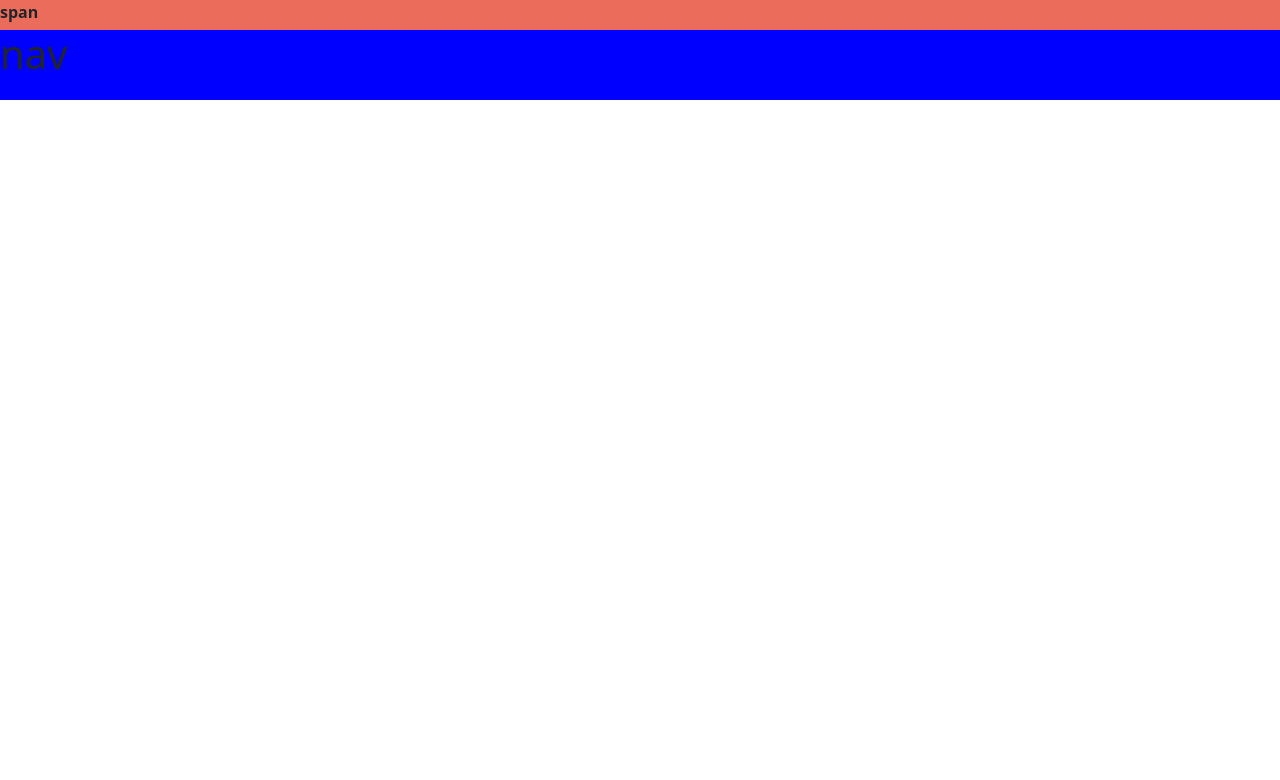
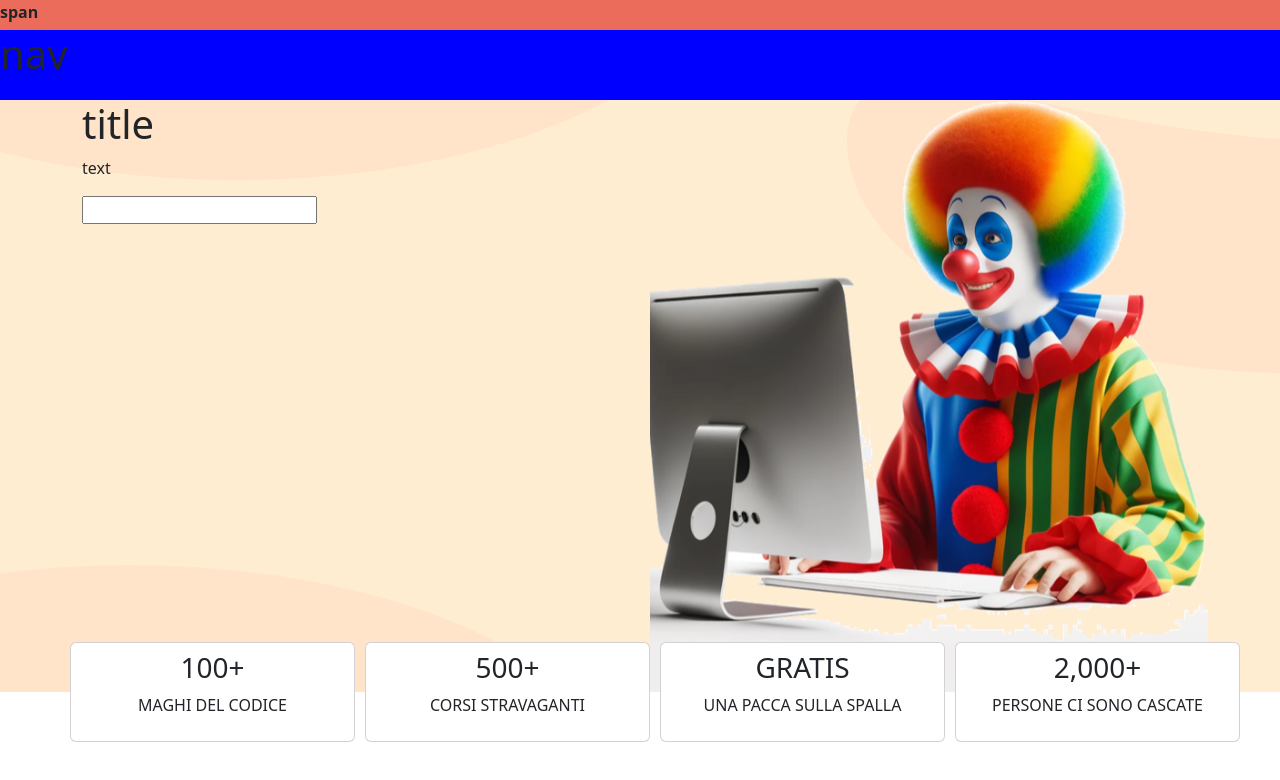
Before and after one commit to GiPisano/landing-page-service, a Vue app: page / in a window 1280 px wide. Shown: the top 780 px of the page. Built offline with nearby package versions, Linux system fonts and the light colour scheme; the HTML template or start-up script is replaced by a standard one.

Commit message:
add codecircus section

```diff
--- a/src/App.vue
+++ b/src/App.vue
@@ -1,15 +1,18 @@
 <script>
 import AppHeader from "./components/AppHeader.vue";
+import AppMain from "./components/AppMain.vue";
 
 export default {
   components: {
     AppHeader,
+    AppMain,
   },
 };
 </script>
 
 <template>
   <app-header></app-header>
+  <app-main></app-main>
 </template>
 
 <style lang="scss">
--- /dev/null
+++ b/src/components/AppMain.vue
@@ -0,0 +1,15 @@
+<script>
+import CodeCircus from "./pages/CodeCircus.vue";
+
+export default {
+  components: {
+    CodeCircus,
+  },
+};
+</script>
+
+<template>
+  <code-circus></code-circus>
+</template>
+
+<style lang="scss" scoped></style>
--- /dev/null
+++ b/src/components/pages/CodeCircus.vue
@@ -0,0 +1,92 @@
+<script>
+export default {
+  data() {
+    return {
+      cards: [
+        {
+          title: "100+",
+          text: "MAGHI DEL CODICE",
+        },
+        {
+          title: "500+",
+          text: "CORSI STRAVAGANTI",
+        },
+        {
+          title: "GRATIS",
+          text: "UNA PACCA SULLA SPALLA",
+        },
+        {
+          title: "2,000+",
+          text: "PERSONE CI SONO CASCATE",
+        },
+      ],
+    };
+  },
+};
+</script>
+
+<template>
+  <div class="circus">
+    <section id="code-circus">
+      <div class="container">
+        <!-- CODE CIRCUS INTRO -->
+        <div class="row">
+          <div class="col-md-6">
+            <h1>title</h1>
+            <p>text</p>
+            <input type="text" />
+          </div>
+          <div class="col-md-6">
+            <img src="../../assets/images/billboard-img.png" alt="" />
+          </div>
+        </div>
+        <!-- CODE CIRCUS CARDS -->
+      </div>
+    </section>
+    <section id="circus-cards">
+      <div class="container">
+        <div class="row">
+          <div class="col-md-3 card p-2 text-center" v-for="card in cards">
+            <h3>
+              {{ card.title }}
+            </h3>
+            <p>{{ card.text }}</p>
+          </div>
+        </div>
+      </div>
+    </section>
+  </div>
+</template>
+
+<style lang="scss" scoped>
+#code-circus {
+  background-image: url("../../assets/images/billboard-bg.png");
+  width: 100%;
+  object-fit: contain;
+  .row {
+    --bs-gutter-x: 0;
+    object-fit: contain;
+    img {
+      width: 100%;
+      height: 100%;
+    }
+  }
+}
+
+@media screen and (min-width: 768px) {
+  .circus {
+    position: relative;
+    .container {
+      .row {
+        gap: 10px;
+        flex-wrap: nowrap;
+      }
+    }
+    #circus-cards {
+      position: absolute;
+      bottom: -50px;
+      width: 100%;
+    }
+  }
+}
+</style>
```
